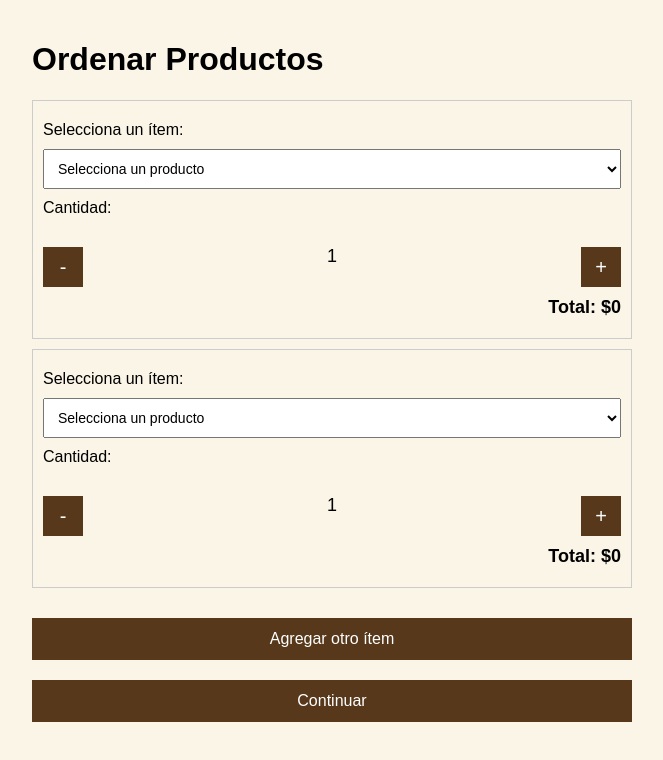
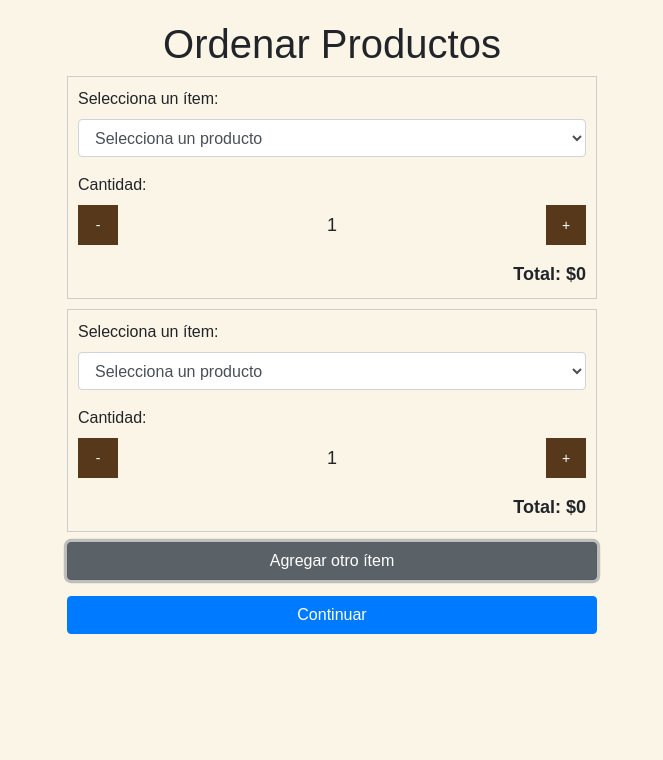
Before and after one commit to EmBP19/Yulka-Bakery, a plain HTML site: page index.html in a window 1280 px wide. Both pictures are taken after a click on the button "Agregar otro ítem". Shown: the whole page, without its empty margins (308-971 px from the left). Drawn offline with nearby package versions, Linux system fonts and the light colour scheme.

Commit message:
Added bootstrap framework

```diff
--- a/index.html
+++ b/index.html
@@ -4,6 +4,7 @@
     <meta charset="UTF-8">
     <meta name="viewport" content="width=device-width, initial-scale=1.0">
     <title>Tienda</title>
+    <link rel="stylesheet" href="https://stackpath.bootstrapcdn.com/bootstrap/4.5.2/css/bootstrap.min.css">
     <style>
         body {
             font-family: Arial, sans-serif;
@@ -12,44 +13,26 @@
             margin: auto;
             background-color: rgba(251, 245, 231, 255);
         }
-        select, .quantity-container, .total, label {
-            width: 100%;
-            margin: 10px 0;
-            display: block;
-        }
-        select {
-            padding: 10px;
-            font-size: 14px;
-        }
         .quantity-container {
             display: flex;
             justify-content: space-between;
             align-items: center;
         }
-        .quantity-btn, button {
-            padding: 10px;
+        .quantity-btn {
+            width: 40px;
+            height: 40px;
+            font-size: 20px;
+            line-height: 20px;
             background-color: rgba(87, 56, 27, 255);
             color: white;
             border: none;
             font-size: 14px;
             cursor: pointer;
         }
-        .quantity-btn {
-            width: 40px;
-            height: 40px;
-            font-size: 20px;
-            line-height: 20px;
-        }
         .quantity-display {
             flex: 1;
             text-align: center;
             font-size: 18px;
-        }
-        button {
-            width: 100%;
-            padding: 12px;
-            font-size: 16px;
-            margin-top: 20px;
         }
         .total {
             font-size: 18px;
@@ -64,12 +47,14 @@
     </style>
 </head>
 <body>
-    <h1>Ordenar Productos</h1>
+    <div class="container">
+        <h1 class="text-center">Ordenar Productos</h1>
         <form id="orderForm" onsubmit="sendOrder(event)">
             <div id="itemsContainer">
                 <div class="item-container" id="itemContainer0">
+                    <div class="form-group">
                         <label for="item0">Selecciona un ítem:</label>
-                <select class="item" id="item0" required onchange="updateTotal(0)">
+                        <select class="form-control" id="item0" required onchange="updateTotal(0)">
                             <option value="" data-price="0">Selecciona un producto</option>
                             <option value="Dona (Tamaño regular)" data-price="25">Dona (Tamaño regular) - $25</option>
                             <option value="Mini dona" data-price="10">Mini dona - $10</option>
@@ -87,18 +72,22 @@
                             <option value="Bolas Yulka" data-price="40">Bolas Yulka (6 pz) - $40</option>
                             <option value="Burger bollos" data-price="60">Burger bollos (4 pz) - $60</option>
                         </select>
+                    </div>
+                    <div class="form-group">
                         <label for="quantity0">Cantidad:</label>
                         <div class="quantity-container">
                             <button type="button" class="quantity-btn" onclick="decreaseQuantity(0)">-</button>
                             <div id="quantity0" class="quantity-display">1</div>
                             <button type="button" class="quantity-btn" onclick="increaseQuantity(0)">+</button>
                         </div>
+                    </div>
                     <div id="total0" class="total">Total: $0</div>
                 </div>
             </div>
-        <button type="button" onclick="addItem()">Agregar otro ítem</button>
-        <button type="submit">Continuar</button>
+            <button type="button" class="btn btn-secondary btn-block" onclick="addItem()">Agregar otro ítem</button>
+            <button type="submit" class="btn btn-primary btn-block mt-3">Continuar</button>
         </form>
+    </div>
 
     <script>
         let itemCounter = 1;
@@ -137,8 +126,9 @@
             newItemContainer.className = 'item-container';
             newItemContainer.id = 'itemContainer' + itemCounter;
             newItemContainer.innerHTML = `
+                <div class="form-group">
                     <label for="item${itemCounter}">Selecciona un ítem:</label>
-                <select class="item" id="item${itemCounter}" required onchange="updateTotal(${itemCounter})">
+                    <select class="form-control" id="item${itemCounter}" required onchange="updateTotal(${itemCounter})">
                         <option value="" data-price="0">Selecciona un producto</option>
                         <option value="Dona (Tamaño regular)" data-price="25">Dona (Tamaño regular) - $25</option>
                         <option value="Mini dona" data-price="10">Mini dona - $10</option>
@@ -156,11 +146,14 @@
                         <option value="Bolas Yulka" data-price="40">Bolas Yulka (6 pz) - $40</option>
                         <option value="Burger bollos" data-price="60">Burger bollos (4 pz) - $60</option>
                     </select>
+                </div>
+                <div class="form-group">
                     <label for="quantity${itemCounter}">Cantidad:</label>
                     <div class="quantity-container">
                         <button type="button" class="quantity-btn" onclick="decreaseQuantity(${itemCounter})">-</button>
                         <div id="quantity${itemCounter}" class="quantity-display">1</div>
                         <button type="button" class="quantity-btn" onclick="increaseQuantity(${itemCounter})">+</button>
+                    </div>
                 </div>
                 <div id="total${itemCounter}" class="total">Total: $0</div>
             `;
@@ -170,15 +163,14 @@
 
         function sendOrder(event) {
             event.preventDefault();
-            const items = document.getElementsByClassName('item');
-            const quantities = document.getElementsByClassName('quantity-display');
+            const items = document.getElementsByClassName('item-container');
             let orderMessage = 'Hola, quisiera ordenar:\n';
 
             for (let i = 0; i < items.length; i++) {
-                const item = items[i];
-                const quantity = quantities[i];
-                if (item.value) {
-                    orderMessage += `${item.value} - Cantidad: ${quantity.textContent}\n`;
+                const itemSelect = items[i].querySelector('select');
+                const quantityDisplay = items[i].querySelector('.quantity-display');
+                if (itemSelect.value) {
+                    orderMessage += `${itemSelect.value} - Cantidad: ${quantityDisplay.textContent}\n`;
                 }
             }
 
```
Lines whose indentation alone changed are shown as unchanged.
